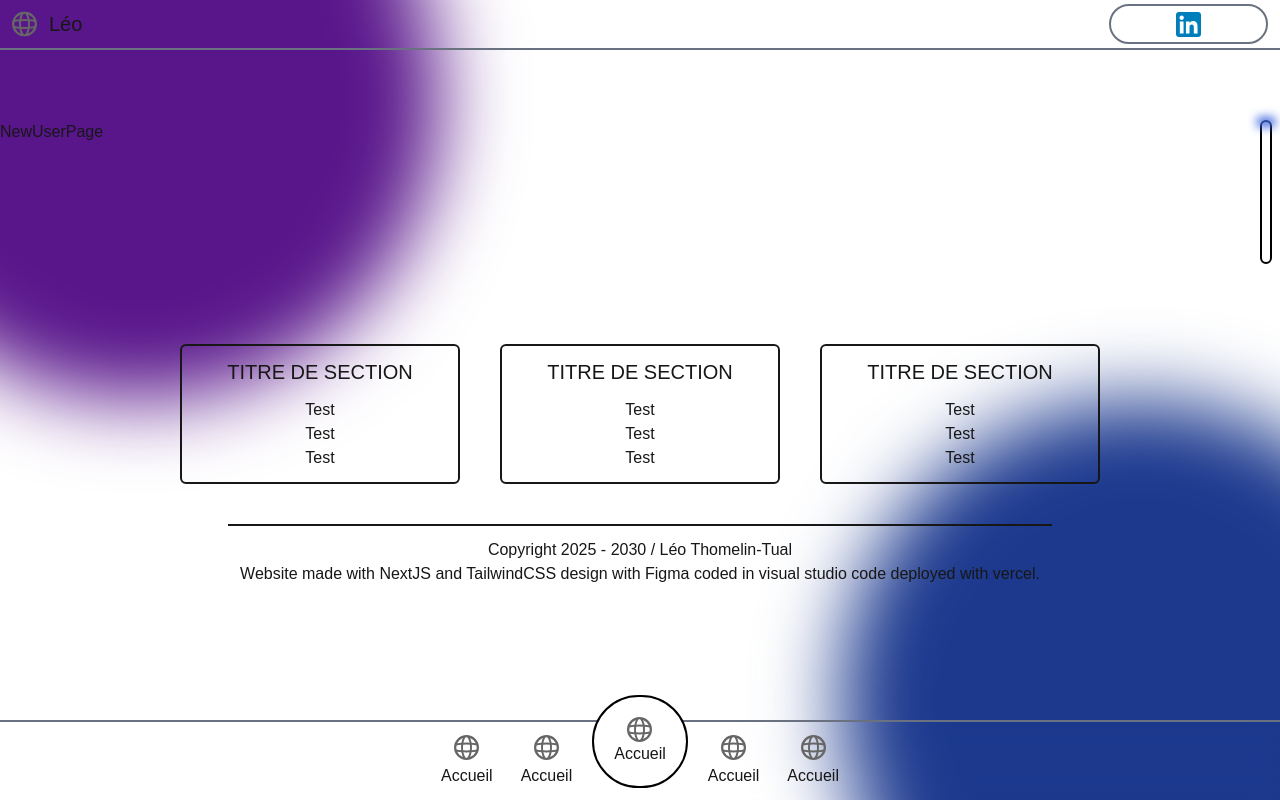
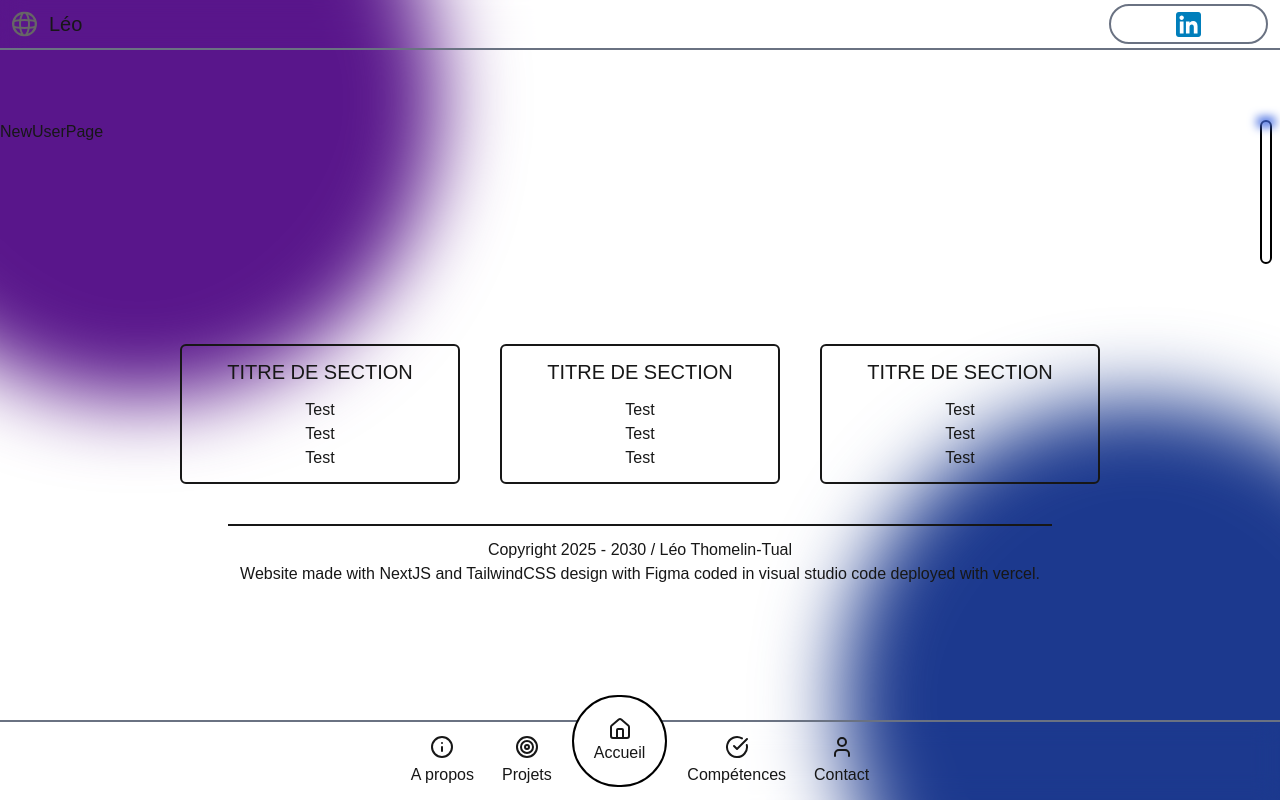
Before and after one commit to Leo-ThomelinTual/portfolio-app-v2, a Next.js app: page /skills/new in a window 1280 px wide. Built offline with nearby package versions, Linux system fonts and the light colour scheme.

Commit message:
Refactor Navbar and Formular components to use Lucide icons; update styles and add new dependencies

```diff
--- a/app/components/Navbar/Navbar.tsx
+++ b/app/components/Navbar/Navbar.tsx
@@ -1,6 +1,5 @@
-import Image from "next/image";
 import Link from "next/link";
-import React from "react";
+import { House, Info, Target, CircleCheckBig, User } from "lucide-react";
 
 const Navbar = () => {
   return (
@@ -8,17 +7,16 @@ const Navbar = () => {
       <div className="flex items-center gap-0 md:gap-3">
         <Link
           href="/"
-          className="ease transition-mb flex flex-col items-center gap-1 rounded-md border-2 border-transparent p-1.5 duration-300 hover:mb-2.5 hover:border-white hover:text-(--secondary)"
+          className="ease transition-mb flex flex-col items-center gap-1 rounded-md border-2 border-transparent p-1.5 text-nowrap duration-300 hover:mb-2.5 hover:border-white hover:text-(--secondary)"
         >
-          <Image src="/globe.svg" alt="" width={25} height={25} />
-          Accueil
+          <Info />A propos
         </Link>
         <Link
           href="/"
           className="ease transition-mb flex flex-col items-center gap-1 rounded-md border-2 border-transparent p-1.5 duration-300 hover:mb-2.5 hover:border-white hover:text-(--secondary)"
         >
-          <Image src="/globe.svg" alt="" width={25} height={25} />
-          Accueil
+          <Target />
+          Projets
         </Link>
 
         {/* Center */}
@@ -26,7 +24,7 @@ const Navbar = () => {
           href="/"
           className="ease transition-mb relative -top-5 flex flex-col items-center rounded-full border-2 border-(--border) bg-(--background) p-5 duration-300 hover:mb-2.5 hover:text-(--secondary)"
         >
-          <Image src="/globe.svg" alt="" width={25} height={25} />
+          <House />
           Accueil
         </Link>
 
@@ -34,15 +32,15 @@ const Navbar = () => {
           href="/"
           className="ease transition-mb flex flex-col items-center gap-1 rounded-md border-2 border-transparent p-1.5 duration-300 hover:mb-2.5 hover:border-white hover:text-(--secondary)"
         >
-          <Image src="/globe.svg" alt="" width={25} height={25} />
-          Accueil
+          <CircleCheckBig />
+          Compétences
         </Link>
         <Link
           href=""
           className="ease transition-mb flex flex-col items-center gap-1 rounded-md border-2 border-transparent p-1.5 duration-300 hover:mb-2.5 hover:border-white hover:text-(--secondary)"
         >
-          <Image src="/globe.svg" alt="" width={25} height={25} />
-          Accueil
+          <User />
+          Contact
         </Link>
       </div>
     </div>
--- a/app/components/Onepage/Formular/Formular.tsx
+++ b/app/components/Onepage/Formular/Formular.tsx
@@ -1,6 +1,7 @@
 import React from "react";
 import Primary from "../../Utils/Buttons/Primary";
 import SocialBubble from "../../Utils/SocialBubble/SocialBubble";
+import { ArrowRight } from "lucide-react";
 
 const Formular = () => {
   return (
@@ -55,8 +56,10 @@ const Formular = () => {
             placeholder="Tapez votre message ici..."
           />
         </div>
-        <div className="self-end mt-auto">
-          <Primary href="/skills">Envoyer</Primary>
+        <div className="mt-auto self-end">
+          <Primary href="/skills">
+            Envoyer <ArrowRight />{" "}
+          </Primary>
         </div>
       </form>
       <div className="relative md:left-120">
--- a/app/components/Onepage/Map/Map.tsx
+++ b/app/components/Onepage/Map/Map.tsx
@@ -1,5 +1,5 @@
 import Image from "next/image";
-import React from "react";
+import { MapPinHouse } from "lucide-react";
 
 const Map = () => {
   return (
@@ -13,13 +13,16 @@ const Map = () => {
         </p>
       </article>
       <div className="transition-rotate-x ease relative h-95 w-95 duration-500 transform-3d group-hover:rotate-x-50 group-hover:-rotate-z-20 md:h-200 md:w-200">
-        <div className="ease absolute left-45 z-50 transition-all duration-500 transform-3d group-hover:-translate-x-5 group-hover:translate-y-20 group-hover:translate-z-30 group-hover:-rotate-x-50 md:top-35 md:left-90">
-          <p className="border-b-2 border-black text-black">France / Sarthe</p>
+        <div className="ease absolute left-45 z-50 flex flex-row transition-all duration-500 transform-3d group-hover:-translate-x-5 group-hover:translate-y-20 group-hover:translate-z-30 group-hover:-rotate-x-50 md:top-35 md:left-90">
+          <MapPinHouse className="shrink-0 text-(--secondary) md:text-black" />
+          <p className="border-b-3 border-(--secondary) text-(--secondary) md:border-black md:text-black">
+            France / Sarthe
+          </p>
           <div className="">
-            <div className="absolute top-6 left-10 h-5 w-1 bg-black" />
-            <div className="absolute top-10 -left-15 h-25 w-1 bg-black" />
-            <div className="absolute -top-2 -left-2 h-25 w-1 rotate-90 transform bg-black" />
-            <ul className="absolute top-13 -left-7 list-disc md:text-nowrap text-black">
+            <div className="absolute top-6 left-10 h-5 w-1 bg-(--secondary) md:bg-black" />
+            <div className="absolute top-10 -left-15 h-25 w-1 bg-(--secondary) md:bg-black" />
+            <div className="absolute -top-2 -left-2 h-25 w-1 rotate-90 transform bg-(--secondary) md:bg-black" />
+            <ul className="absolute top-13 -left-7 list-disc text-(--secondary) md:text-nowrap md:text-black">
               <li>Mobilité : Vélo, Train, Bus, Car</li>
               <li>Réseau : Fibre</li>
             </ul>
--- a/app/components/Utils/Buttons/Primary.tsx
+++ b/app/components/Utils/Buttons/Primary.tsx
@@ -11,7 +11,7 @@ const Primary = ({ href, children }: PrimaryProps) => {
   return (
     <Link
       href={href}
-      className="ease flex h-10 w-max items-center gap-5 rounded-md bg-(--primary) px-3 text-white shadow-white outline-2 outline-(--outline) transition-all duration-500 hover:bg-white hover:text-black hover:shadow-[0px_0px_10px_5px] hover:outline-offset-3"
+      className="ease flex h-10 w-max items-center gap-1 rounded-md bg-(--primary) px-3 text-white shadow-white outline-2 outline-(--outline) transition-all duration-500 hover:gap-2 hover:bg-white hover:text-(--primary) hover:shadow-[0px_0px_10px_5px] hover:outline-offset-3"
     >
       {children}
     </Link>
--- a/app/components/Utils/ScrollIndicator/TopButton.tsx
+++ b/app/components/Utils/ScrollIndicator/TopButton.tsx
@@ -1,5 +1,6 @@
 "use client";
 import { useEffect, useState } from "react";
+import { ArrowUp } from "lucide-react";
 
 const TopButton = () => {
   const [show, setShow] = useState(false);
@@ -18,9 +19,9 @@ const TopButton = () => {
   return (
     <button
       onClick={() => window.scrollTo({ top: 0, behavior: "smooth" })}
-      className={`ease flex h-10 w-max items-center gap-5 rounded-md bg-(--primary) px-3 text-white shadow-white outline-2 outline-(--outline) transition-all duration-500 hover:bg-white hover:text-black hover:shadow-[0px_0px_10px_5px] hover:outline-offset-3 ${show ? "translate-y-0 opacity-100" : "pointer-events-none translate-y-4 opacity-0"}`}
+      className={`ease flex h-10 w-max items-center gap-1 rounded-md bg-(--primary) px-2 text-white shadow-white outline-2 outline-(--outline) transition-all duration-500 hover:bg-white hover:text-black hover:shadow-[0px_0px_10px_5px] hover:outline-offset-3 md:px-3 ${show ? "translate-y-0 opacity-100" : "pointer-events-none translate-y-4 opacity-0"}`}
     >
-      TOP ↑
+      <p className="hidden md:flex">TOP</p> <ArrowUp />
     </button>
   );
 };
--- a/app/globals.css
+++ b/app/globals.css
@@ -38,7 +38,6 @@ html,
 body {
   max-width: 100vw;
   overflow-x: hidden;
-  /* scroll-behavior: smooth; */
   box-sizing: border-box;
 }
 
--- a/package.json
+++ b/package.json
@@ -9,6 +9,7 @@
     "lint": "eslint"
   },
   "dependencies": {
+    "lucide-react": "^0.562.0",
     "next": "16.1.1",
     "react": "19.2.3",
     "react-dom": "19.2.3"
```
Also changed, not shown: app/components/Utils/SocialBubble/SocialBubble.tsx (+6 -11 lines), 1 other file (tests, documents, lock files or other folders).
